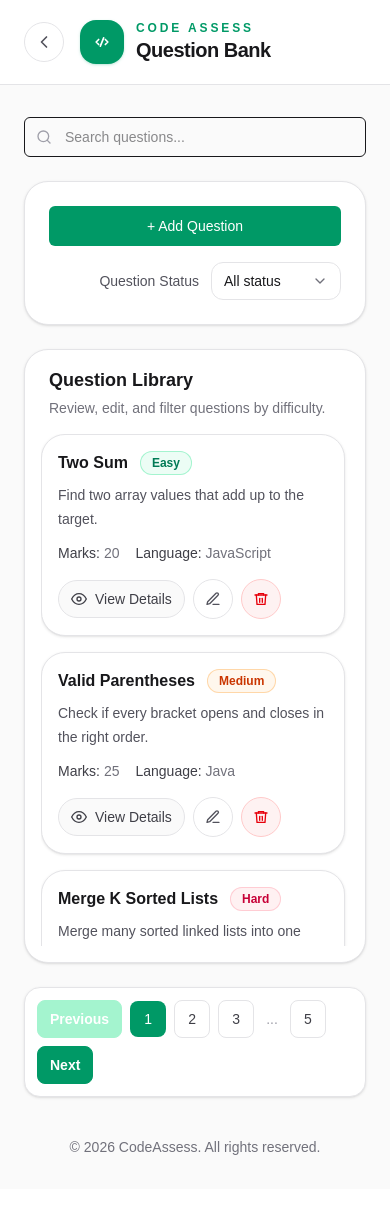
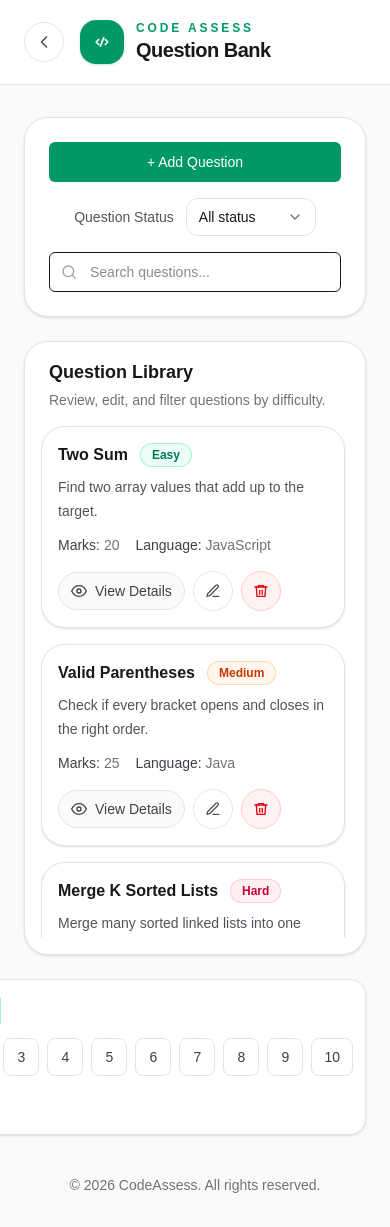
Before and after one commit to SheCanCODE-Capstone-Projects/Assessment_Platfrom_fe, a Next.js app: page /admin/questions in a window 390 px wide. Before the commit the page ends 1189 px from the top, so only its background shows below. Built offline with nearby package versions, Linux system fonts and the light colour scheme.

Commit message:
making chnages on delete button

```diff
--- a/app/pages/QuestionBankPage.tsx
+++ b/app/pages/QuestionBankPage.tsx
@@ -322,6 +322,146 @@ const initialQuestions: Question[] = [
     starterCode:
       "func alienOrder(words []string) string {\n    // solve here\n}",
   },
+  {
+    id: 27,
+    title: "Maximum Subarray",
+    description: "Find the contiguous subarray with the largest total sum.",
+    marks: 21,
+    difficulty: "EASY",
+    language: "SWIFT",
+    starterCode:
+      "func maxSubArray(_ nums: [Int]) -> Int {\n    // solve here\n}",
+  },
+  {
+    id: 28,
+    title: "Number of Islands",
+    description: "Count all disconnected islands in the grid.",
+    marks: 31,
+    difficulty: "MEDIUM",
+    language: "PYTHON",
+    starterCode:
+      "def num_islands(grid):\n    # solve here\n    pass",
+  },
+  {
+    id: 29,
+    title: "Regular Expression Matching",
+    description: "Match a string against a pattern with dot and star rules.",
+    marks: 54,
+    difficulty: "HARD",
+    language: "JAVA",
+    starterCode:
+      "public boolean isMatch(String s, String p) {\n    // solve here\n}",
+  },
+  {
+    id: 30,
+    title: "Best Time to Buy and Sell Stock",
+    description: "Return the best profit you can make with one trade.",
+    marks: 19,
+    difficulty: "EASY",
+    language: "TYPESCRIPT",
+    starterCode:
+      "function maxProfit(prices: number[]): number {\n  // solve here\n}",
+  },
+  {
+    id: 31,
+    title: "Decode Ways",
+    description: "Count how many ways a numeric string can be decoded.",
+    marks: 35,
+    difficulty: "MEDIUM",
+    language: "KOTLIN",
+    starterCode:
+      "fun numDecodings(s: String): Int {\n    // solve here\n}",
+  },
+  {
+    id: 32,
+    title: "LFU Cache",
+    description: "Design a cache that evicts the least frequently used entry.",
+    marks: 56,
+    difficulty: "HARD",
+    language: "CPLUSPLUS",
+    starterCode:
+      "class LFUCache {\npublic:\n  // solve here\n};",
+  },
+  {
+    id: 33,
+    title: "Move Zeroes",
+    description: "Shift all zeroes to the end while keeping other values in order.",
+    marks: 13,
+    difficulty: "EASY",
+    language: "GO",
+    starterCode:
+      "func moveZeroes(nums []int) {\n    // solve here\n}",
+  },
+  {
+    id: 34,
+    title: "Search in Rotated Sorted Array",
+    description: "Find the target in a sorted array that has been rotated.",
+    marks: 36,
+    difficulty: "MEDIUM",
+    language: "RUST",
+    starterCode:
+      "fn search(nums: Vec<i32>, target: i32) -> i32 {\n    // solve here\n}",
+  },
+  {
+    id: 35,
+    title: "Burst Balloons",
+    description: "Choose the best order to burst balloons for the maximum score.",
+    marks: 58,
+    difficulty: "HARD",
+    language: "PYTHON",
+    starterCode:
+      "def max_coins(nums):\n    # solve here\n    pass",
+  },
+  {
+    id: 36,
+    title: "Majority Element",
+    description: "Return the value that appears more than half the time.",
+    marks: 11,
+    difficulty: "EASY",
+    language: "JAVA",
+    starterCode:
+      "public int majorityElement(int[] nums) {\n    // solve here\n}",
+  },
+  {
+    id: 37,
+    title: "Daily Temperatures",
+    description: "For each day, return how long it takes to get a warmer day.",
+    marks: 30,
+    difficulty: "MEDIUM",
+    language: "JAVASCRIPT",
+    starterCode:
+      "function dailyTemperatures(temperatures) {\n  // solve here\n}",
+  },
+  {
+    id: 38,
+    title: "Edit Distance",
+    description: "Compute the fewest edits needed to transform one word into another.",
+    marks: 53,
+    difficulty: "HARD",
+    language: "CSHARP",
+    starterCode:
+      "public int MinDistance(string word1, string word2) {\n    // solve here\n}",
+  },
+  {
+    id: 39,
+    title: "Pascal's Triangle",
+    description: "Generate the first rows of Pascal's Triangle.",
+    marks: 12,
+    difficulty: "EASY",
+    language: "PHP",
+    starterCode:
+      "function generate($numRows) {\n    // solve here\n}",
+  },
+  {
+    id: 40,
+    title: "K Closest Points to Origin",
+    description: "Return the points closest to the origin.",
+    marks: 33,
+    difficulty: "MEDIUM",
+    language: "TYPESCRIPT",
+    starterCode:
+      "function kClosest(points: number[][], k: number): number[][] {\n  // solve here\n}",
+  },
 ];
 
 const emptyFormValues: QuestionFormValues = {
@@ -361,20 +501,8 @@ function formatLanguage(language: Language) {
   return language.charAt(0) + language.slice(1).toLowerCase();
 }
 
-function getVisiblePages(currentPage: number, totalPages: number) {
-  if (totalPages <= 4) {
+function getVisiblePages(totalPages: number) {
   return Array.from({ length: totalPages }, (_, index) => index + 1);
-  }
-
-  if (currentPage <= 2) {
-    return [1, 2, 3, totalPages];
-  }
-
-  if (currentPage >= totalPages - 1) {
-    return [1, totalPages - 2, totalPages - 1, totalPages];
-  }
-
-  return [1, currentPage, currentPage + 1, totalPages];
 }
 
 function CodeAssessIcon() {
@@ -447,39 +575,6 @@ function QuestionBankHeader() {
   );
 }
 
-function SearchSection({
-  searchQuery,
-  onSearchChange,
-}: {
-  searchQuery: string;
-  onSearchChange: (query: string) => void;
-}) {
-  return (
-    <section className="flex justify-end">
-      <div className="relative w-full sm:w-[240px]">
-        <input
-          type="text"
-          placeholder="Search questions..."
-          value={searchQuery}
-          onChange={(event) => onSearchChange(event.target.value)}
-          className="h-10 w-full rounded-md border border-zinc-900  px-3 pl-10 pr-3 text-sm text-zinc-900 outline-none transition focus:border-emerald-500 focus:ring-4 focus:ring-emerald-100"
-        />
-        <svg
-          viewBox="0 0 24 24"
-          className="absolute left-3 top-1/2 h-4 w-4 -translate-y-1/2 text-zinc-400"
-          fill="none"
-          stroke="currentColor"
-          strokeWidth="2"
-          aria-hidden="true"
-        >
-          <circle cx="11" cy="11" r="8" />
-          <path d="m21 21-4.35-4.35" strokeLinecap="round" />
-        </svg>
-      </div>
-    </section>
-  );
-}
-
 function DifficultyBadge({ difficulty }: { difficulty: Difficulty }) {
   const badgeClasses =
     difficulty === "EASY"
@@ -501,10 +596,14 @@ function StatusFilter({
   activeFilter,
   onFilterChange,
   onAddQuestion,
+  searchQuery,
+  onSearchChange,
 }: {
   activeFilter: DifficultyFilter;
   onFilterChange: (filter: DifficultyFilter) => void;
   onAddQuestion: () => void;
+  searchQuery: string;
+  onSearchChange: (query: string) => void;
 }) {
   const [isOpen, setIsOpen] = useState(false);
   const containerRef = useRef<HTMLDivElement | null>(null);
@@ -538,17 +637,19 @@ function StatusFilter({
 
   return (
     <section className="w-full rounded-3xl border border-zinc-200 bg-white px-6 py-6 shadow-sm">
-      <div className="flex flex-col gap-4 sm:flex-row sm:items-center sm:justify-between">
+      <div className="flex flex-col gap-4 lg:flex-row lg:items-center lg:justify-between">
         <Button tone="green" size="md" onClick={onAddQuestion}>
           + Add Question
         </Button>
 
         <div
           ref={containerRef}
-          className="relative w-full sm:w-auto sm:min-w-[170px]"
-        >
-          <div className="flex items-center justify-end gap-3">
-            <span className="text-sm font-medium text-zinc-600">Question Status</span>
+          className="relative w-full lg:flex-1 lg:px-6"
+        >
+          <div className="flex items-center justify-center gap-3">
+            <span className="text-sm font-medium text-zinc-600">
+              Question Status
+            </span>
             <button
               type="button"
               aria-haspopup="listbox"
@@ -577,7 +678,7 @@ function StatusFilter({
           </div>
 
           {isOpen ? (
-            <div className="absolute right-0 top-[calc(100%+0.5rem)] z-20 w-full overflow-hidden rounded-2xl border border-emerald-200 bg-white shadow-lg">
+            <div className="absolute left-1/2 top-[calc(100%+0.5rem)] z-20 w-full max-w-[220px] -translate-x-1/2 overflow-hidden rounded-2xl border border-emerald-200 bg-white shadow-lg">
               <ul role="listbox" aria-label="Question status filter">
                 {options.map((option) => {
                   const isActive = option.value === activeFilter;
@@ -608,6 +709,27 @@ function StatusFilter({
             </div>
           ) : null}
         </div>
+
+        <div className="relative w-full lg:w-[260px]">
+          <input
+            type="text"
+            placeholder="Search questions..."
+            value={searchQuery}
+            onChange={(event) => onSearchChange(event.target.value)}
+            className="h-10 w-full rounded-md border border-zinc-900 px-3 pl-10 pr-3 text-sm text-zinc-900 outline-none transition focus:border-emerald-500 focus:ring-4 focus:ring-emerald-100"
+          />
+          <svg
+            viewBox="0 0 24 24"
+            className="absolute left-3 top-1/2 h-4 w-4 -translate-y-1/2 text-zinc-400"
+            fill="none"
+            stroke="currentColor"
+            strokeWidth="2"
+            aria-hidden="true"
+          >
+            <circle cx="11" cy="11" r="8" />
+            <path d="m21 21-4.35-4.35" strokeLinecap="round" />
+          </svg>
+        </div>
       </div>
     </section>
   );
@@ -1174,7 +1296,11 @@ function DeleteQuestionModal({
             >
               Cancel
             </Button>
-            <Button tone="green" onClick={onConfirm}>
+            <Button
+              tone="zinc"
+              onClick={onConfirm}
+              className="!border-red-600 !bg-red-600 !text-white hover:!bg-red-700"
+            >
               OK
             </Button>
           </div>
@@ -1330,7 +1456,7 @@ export default function QuestionBankPage() {
   const [searchQuery, setSearchQuery] = useState<string>("");
   const [activeFilter, setActiveFilter] = useState<DifficultyFilter>("ALL");
   const [currentPage, setCurrentPage] = useState(1);
-  const questionsPerPage = 6;
+  const questionsPerPage = 4;
 
   const activeQuestion = useMemo(
     () => questions.find((question) => question.id === activeQuestionId) ?? null,
@@ -1470,23 +1596,20 @@ export default function QuestionBankPage() {
     startIndex,
     startIndex + questionsPerPage
   );
-  const visiblePages = getVisiblePages(visiblePage, totalPages);
+  const visiblePages = getVisiblePages(totalPages);
 
   return (
     <main className="min-h-screen bg-zinc-50">
       <QuestionBankHeader />
 
       <div className="mx-auto w-full max-w-6xl px-6 py-8">
-        <SearchSection
-          searchQuery={searchQuery}
-          onSearchChange={handleSearchChange}
-        />
-
-        <div className="mt-6">
+        <div>
           <StatusFilter
             activeFilter={activeFilter}
             onFilterChange={handleFilterChange}
             onAddQuestion={openCreateModal}
+            searchQuery={searchQuery}
+            onSearchChange={handleSearchChange}
           />
         </div>
 
@@ -1510,19 +1633,9 @@ export default function QuestionBankPage() {
             </button>
 
             <div className="flex items-center gap-2">
-              {visiblePages.map((page, index) => {
-                const previousPage = visiblePages[index - 1];
-                const showEllipsis =
-                  index > 0 && previousPage !== undefined && page - previousPage > 1;
-
-                return (
-                  <div key={page} className="flex items-center gap-2">
-                    {showEllipsis ? (
-                      <span className="px-1 text-sm font-medium text-zinc-400">
-                        ...
-                      </span>
-                    ) : null}
+              {visiblePages.map((page) => (
                 <button
+                  key={page}
                   onClick={() => setCurrentPage(page)}
                   className={`min-w-9 rounded-lg px-3 py-2 text-sm font-medium transition ${
                     visiblePage === page
@@ -1532,9 +1645,7 @@ export default function QuestionBankPage() {
                 >
                   {page}
                 </button>
-                  </div>
-                );
-              })}
+              ))}
             </div>
 
             <button
```
Lines whose indentation alone changed are shown as unchanged.
